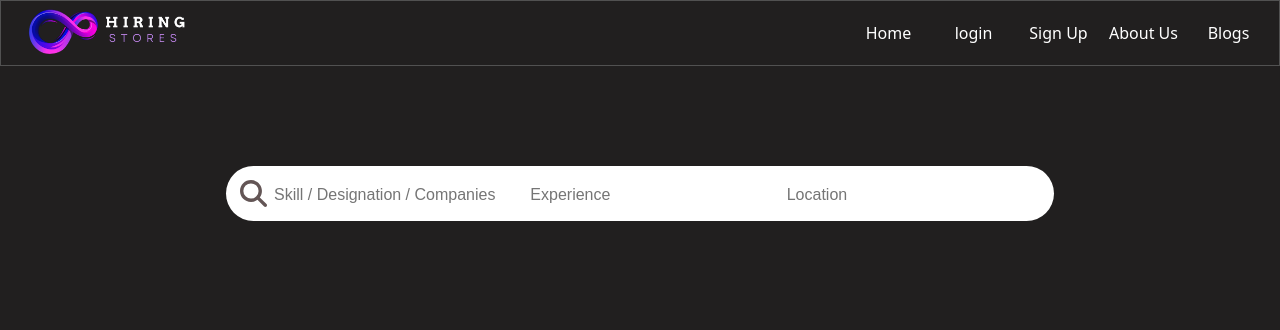
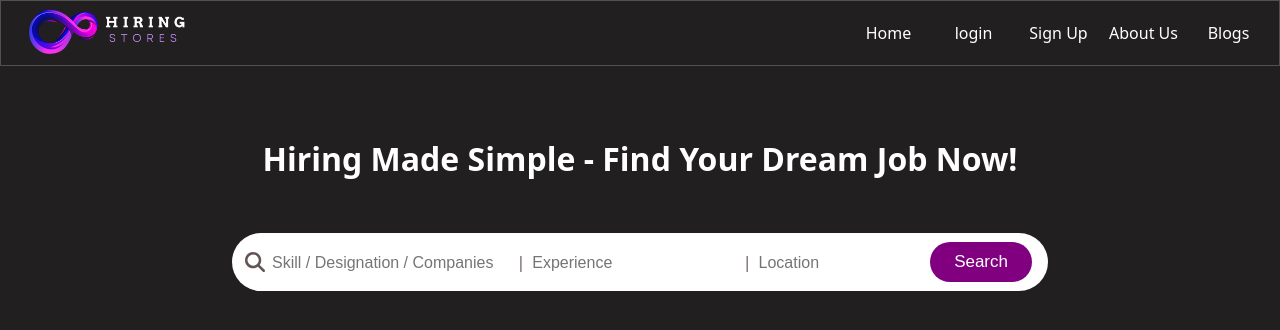
Before and after one commit to Ankush-25/Hiringstore, a React (Vite) app in the folder HiringStoreFrontend/: page / in a window 1280 px wide. Shown: the top 330 px of the page. Built offline with nearby package versions, Linux system fonts and the light colour scheme.

Commit message:
Message for the inbuild css

```diff
--- a/HiringStoreFrontend/src/landingpage/LandingPageUppersec/UpperSection/UpperSectionSearchFeature/UpperSection.css
+++ b/HiringStoreFrontend/src/landingpage/LandingPageUppersec/UpperSection/UpperSectionSearchFeature/UpperSection.css
@@ -5,9 +5,19 @@
     align-items: center;
 }
 .SearchIcon{
-    visibility: hidden;
+    font-size: 20px;
+    color: #635555;
+    margin-left: 5px;
+}
 
+.Tagline{
+    display: flex;
+    justify-content: center;
+    padding-bottom: 31px;
 }
-.SearchIcon:hover{
-    visibility: visible;
+
+.inputSeprator{
+    color: #635555;
+    margin-left: 5px;
+    margin-right: 5px;
 }
--- a/HiringStoreFrontend/src/landingpage/LandingPageUppersec/UpperSection/UpperSectionSearchFeature/UpperSectionSearch.jsx
+++ b/HiringStoreFrontend/src/landingpage/LandingPageUppersec/UpperSection/UpperSectionSearchFeature/UpperSectionSearch.jsx
@@ -1,4 +1,4 @@
-import { SearchBar, SearchInput, UpperSearchAndTextWrapper } from "./UpperSectionSearchStyles";
+import { SearchBar, SearchButton, SearchInput, UpperSearchAndTextWrapper } from "./UpperSectionSearchStyles";
 import { FontAwesomeIcon } from '@fortawesome/react-fontawesome';
 import { faMagnifyingGlass } from "@fortawesome/free-solid-svg-icons";
 import "./UpperSection.css"
@@ -8,6 +8,7 @@ import { Searchplaceholders } from "../../Var";
 
 
 export function UpperSectionSearch() {
+
   const [SearchValues, setSearchValues] = useState(['', '', ''])
 
   const handleOnChangeInput = (e, index) => {
@@ -16,29 +17,39 @@ export function UpperSectionSearch() {
     setSearchValues(newVal);
   }
 
+  const handleSearch = () => {
+    // Implement your search logic here using SearchValues
+    console.log('Searching with values:', SearchValues);
+  }
+
   const SearchPlaceholderArray = Object.values(Searchplaceholders)
-  console.log(SearchPlaceholderArray  )
 
     return (
       <UpperSearchAndTextWrapper>
+        <h1 className="Tagline">
+          Hiring Made Simple - Find Your Dream Job Now!
+        </h1>
         <SearchBar>
           <div className="SearchIcondiv">
             <FontAwesomeIcon
-            style={{ color: '#635555', fontSize: '27px' }}
+              className="SearchIcon"
+              // style={{ color: '#635555', fontSize: '27px' }}
               icon={faMagnifyingGlass}
             />
           </div>
-
-        <div className="search-inputs-container">
           {SearchPlaceholderArray.map((placeholder, index) => (
+            <>
+              {index > 0 && <div className="inputSeprator"> | </div>}
               <SearchInput
+                index = {index}
                 placeholder={placeholder}
                 value={SearchValues[index]}
                 onChange={(e) => handleOnChangeInput(e, index)}
                 name={`Search${index}`}
               />
+            </>
           ))}
-        </div>
+          <SearchButton onClick={handleSearch}>Search</SearchButton>
         </SearchBar>
       </UpperSearchAndTextWrapper>
   )
--- a/HiringStoreFrontend/src/landingpage/LandingPageUppersec/UpperSection/UpperSectionSearchFeature/UpperSectionSearchStyles.jsx
+++ b/HiringStoreFrontend/src/landingpage/LandingPageUppersec/UpperSection/UpperSectionSearchFeature/UpperSectionSearchStyles.jsx
@@ -2,7 +2,7 @@ import styled from "styled-components";
 
 export const UpperSearchAndTextWrapper = styled.div`
     width: 100%;
-    padding: 100px;
+    padding: 50px;
     color: white;
     box-sizing: border-box;
 `
@@ -11,16 +11,16 @@ export const SearchBar = styled.div`
     border-radius: 34px;
     display: flex;
     background: white;
-    padding: 14px;
+    padding: 8px;
     margin: auto;
     align-items: center;
     width: 100vh;
 `
 export const SearchInput = styled.input`
-    margin-left: 5px;
-    width: 32%;
+    margin-left: ${(props) => (props.index === 0? '5px':null)};
+    width: ${(props) => props.index === 0 ? '35%' : props.index === 1 ? '30%' : '25%'};
     font-size: 20px;
-    height: 3vh;
+    height: 5vh;
     border: none;
     &:focus {
         outline: none;
@@ -29,3 +29,13 @@ export const SearchInput = styled.input`
         font-size: 16px;
     }
 `
+
+export const SearchButton = styled.button`
+    border: none;
+    background: purple;
+    color: white;
+    margin-right: 8px;
+    border-radius: 24px;
+    font-size: 17px;
+    padding: 10px 24px 10px 24px;
+`
```
Lines whose indentation alone changed are shown as unchanged.
